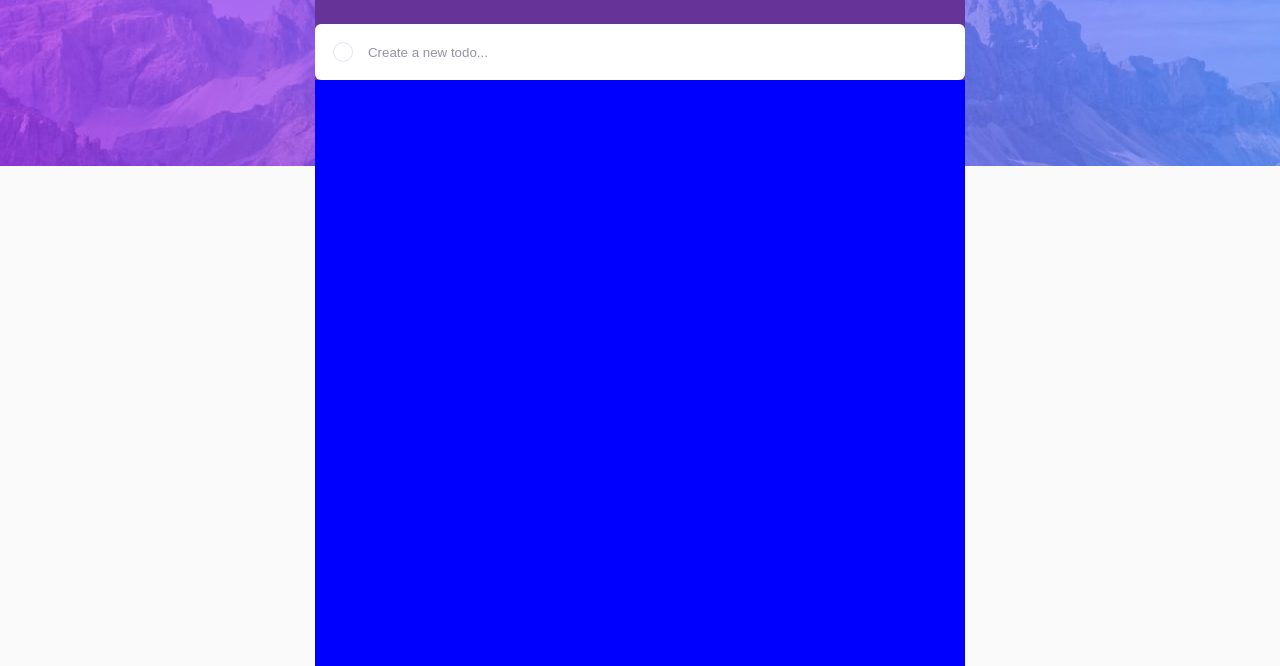
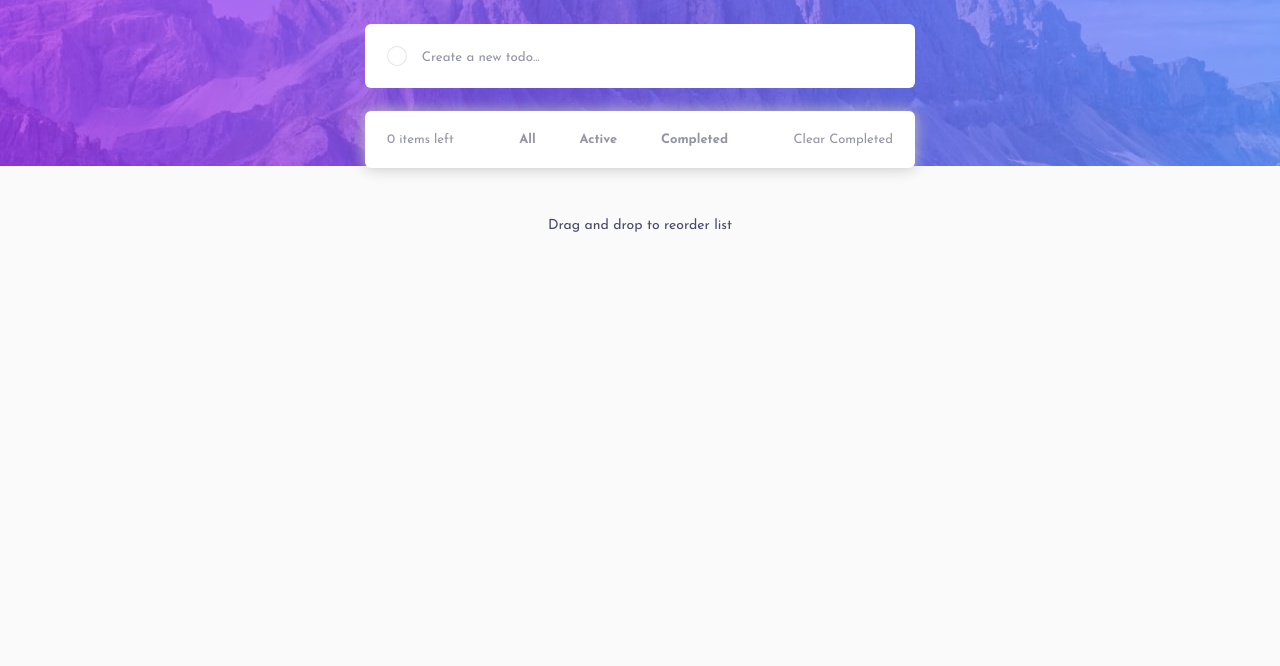
Before and after one commit to vitormrts/to-do-app, a plain HTML site: page index.html in a window 1280 px wide. Shown: the part 134-800 px from the top of the page. Drawn offline with Linux system fonts and the light colour scheme.

Commit message:
Adding options menu

```diff
--- a/index.html
+++ b/index.html
@@ -28,9 +28,21 @@
     </header>
 
     <main class="l-main">
-      <ul class="c-list">
-      </ul>
+      <!-- <ul class="c-list">
+      </ul> -->
+      <nav class="c-menu">
+        <ul class="c-menu__list">
+          <li class="c-menu__item">0 items left</li>
+          <li class="c-menu__item">All</li>
+          <li class="c-menu__item">Active</li>
+          <li class="c-menu__item">Completed</li>
+          <li class="c-menu__item">Clear Completed</li>
+        </ul>
+      </nav>
     </main>
+    <div class="c-drop">
+      <span>Drag and drop to reorder list</span>
+    </div>
   </div>
 </body>
 </html>
--- /dev/null
+++ b/sass/components/_c-drop.scss
@@ -0,0 +1,5 @@
+.c-drop {
+    margin-top: 50px;
+    font-size: 1.4rem;
+    text-align: center;
+}
--- /dev/null
+++ b/sass/components/_c-menu.scss
@@ -0,0 +1,26 @@
+.c-menu {
+    font-size: 1.3rem;
+    color: var(--color-options);
+    font-weight: 700;
+    text-align: center;
+
+    &__list {
+        display: flex;
+        list-style: none;
+    }
+
+    &__item {
+        flex: auto;
+        white-space: nowrap;
+
+        &:first-child {
+            text-align: start;
+            font-weight: 400;
+        }
+
+        &:last-child {
+            text-align: end;
+            font-weight: 400;
+        }
+    }
+}
--- a/sass/layout/_l-header.scss
+++ b/sass/layout/_l-header.scss
@@ -1,7 +1,6 @@
 .l-header {
     margin-top: 75px;
-    background-color: rebeccapurple;
-    margin-bottom: 20px;
+    margin-bottom: 23px;
 
     &__top {
         display: flex;
@@ -25,7 +24,7 @@
         background-color: var(--color-bg-list);
         display: flex;
         border-radius: 6px;
-        padding: 18px;
+        padding: 22px;
         z-index: -2;
     }
 
@@ -56,6 +55,7 @@
 
         &::placeholder {
             color: var(--color-options);
+            font-family: Josefin Sans;
             font-weight: 500;
         }
     }
--- a/sass/layout/_l-main.scss
+++ b/sass/layout/_l-main.scss
@@ -0,0 +1,6 @@
+.l-main {
+    padding: 22px;
+    border-radius: 6px;
+    box-shadow: 0px 0px 15px rgb(192, 192, 192);
+    background-color: var(--color-bg-list);
+}
--- a/sass/style.scss
+++ b/sass/style.scss
@@ -2,6 +2,9 @@
 
 @import "layout/l-header";
 @import "layout/l-main";
+
+@import "components/c-menu";
+@import "components/c-drop";
 
 $project-colors: (
     "blue": hsl(220, 98%, 61%),
@@ -71,7 +74,7 @@ body {
 
 .content {
     width: 80%;
-    max-width: 650px;
+    max-width: 550px;
     height: 100%;
-    background-color: blue;
+    // background-color: blue;
 }
```
Also changed, not shown: sass/style.css, 1 other file.
